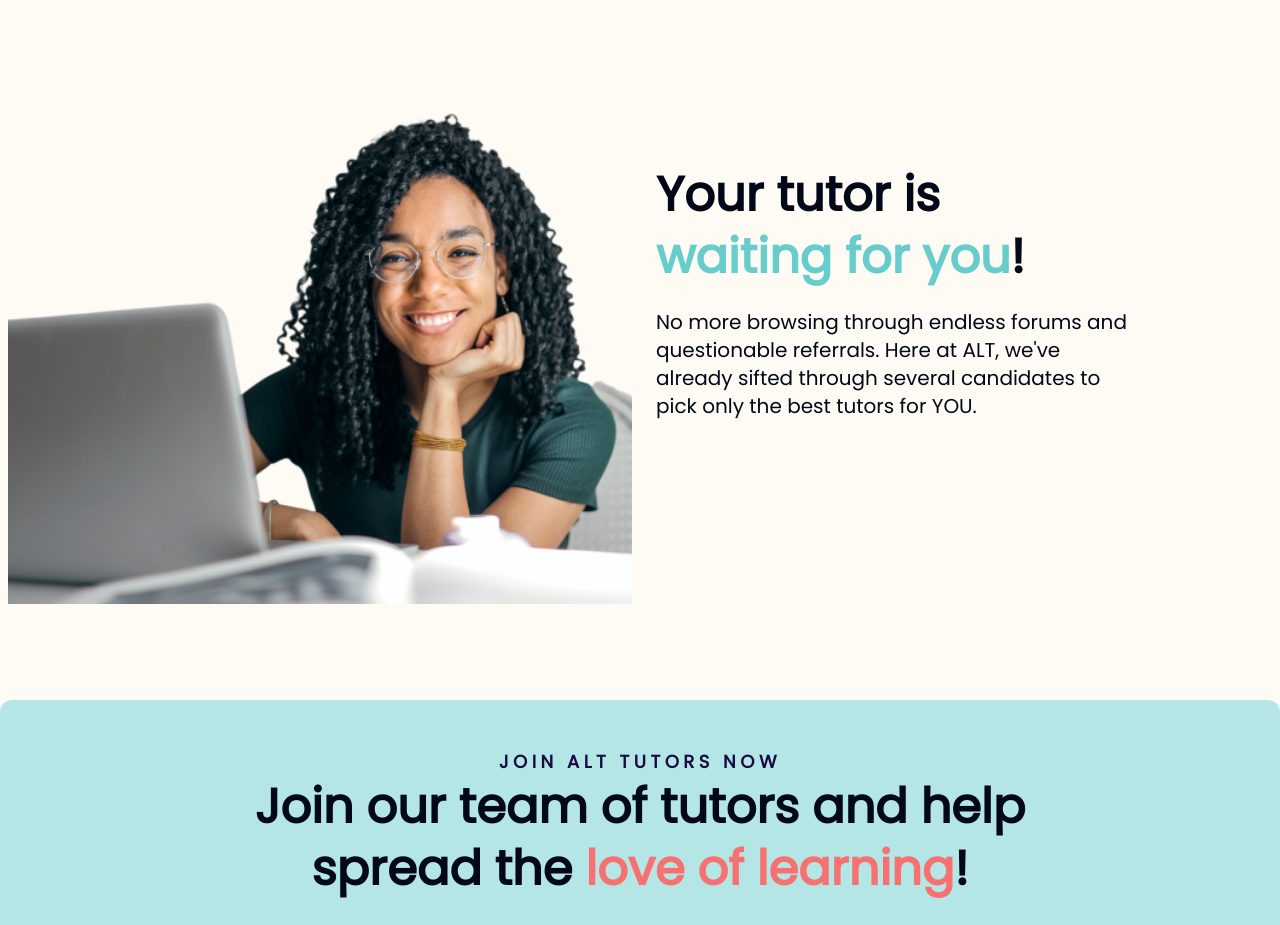
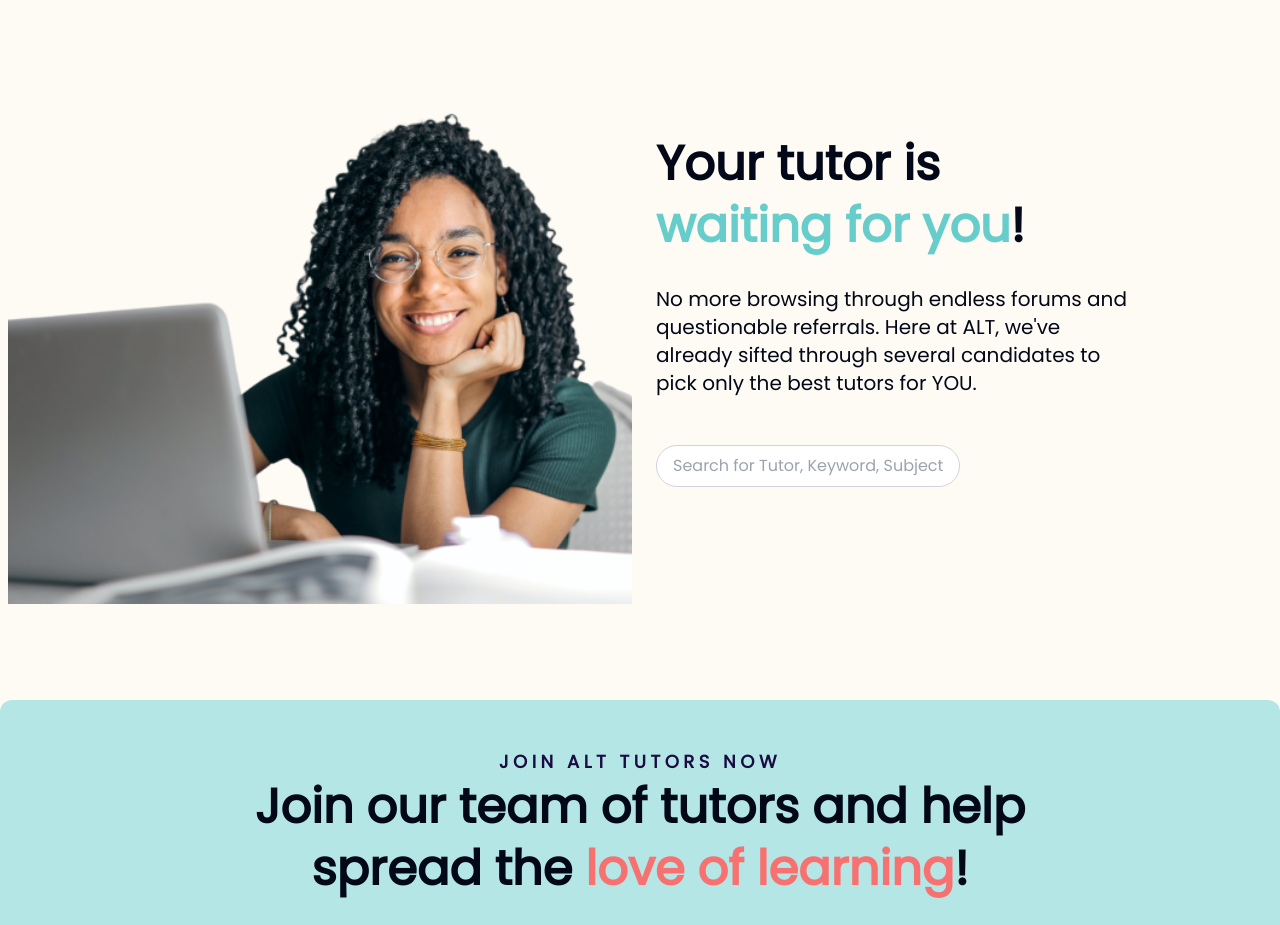
Before and after one commit to ubergonmx/alt-ahead, a Next.js app: page / in a window 1280 px wide. Shown: the part 1100-2025 px from the top of the page. Built offline with nearby package versions, Linux system fonts and the light colour scheme.

Commit message:
ALT-22 Modified section 3

```diff
--- a/src/app/page.tsx
+++ b/src/app/page.tsx
@@ -92,14 +92,19 @@ export default function Home() {
             </div>
           </div>
           <div className="flex w-1/2 flex-col justify-center p-4">
-            <h1 className="w-[28rem] text-5xl font-extrabold leading-[1.3]">
+            <h1 className="mt-9 w-[28rem] text-5xl font-extrabold leading-[1.3]">
               Your tutor is <span className="text-blue-green">waiting for you</span>!
             </h1>
-            <p className="mt-5 w-[30rem] text-xl">
+            <p className="mt-7 w-[30rem] text-xl">
               No more browsing through endless forums and questionable referrals. Here at ALT,
               we&apos;ve already sifted through several candidates to pick only the best tutors for
               YOU.
             </p>
+            <input
+              type="text"
+              placeholder="Search for Tutor, Keyword, Subject"
+              className="mt-12 w-2/4 rounded-full border border-gray-300 px-4 py-2 focus:border-blue-400 focus:outline-none focus:ring"
+            />
           </div>
         </div>
       </section>
```
